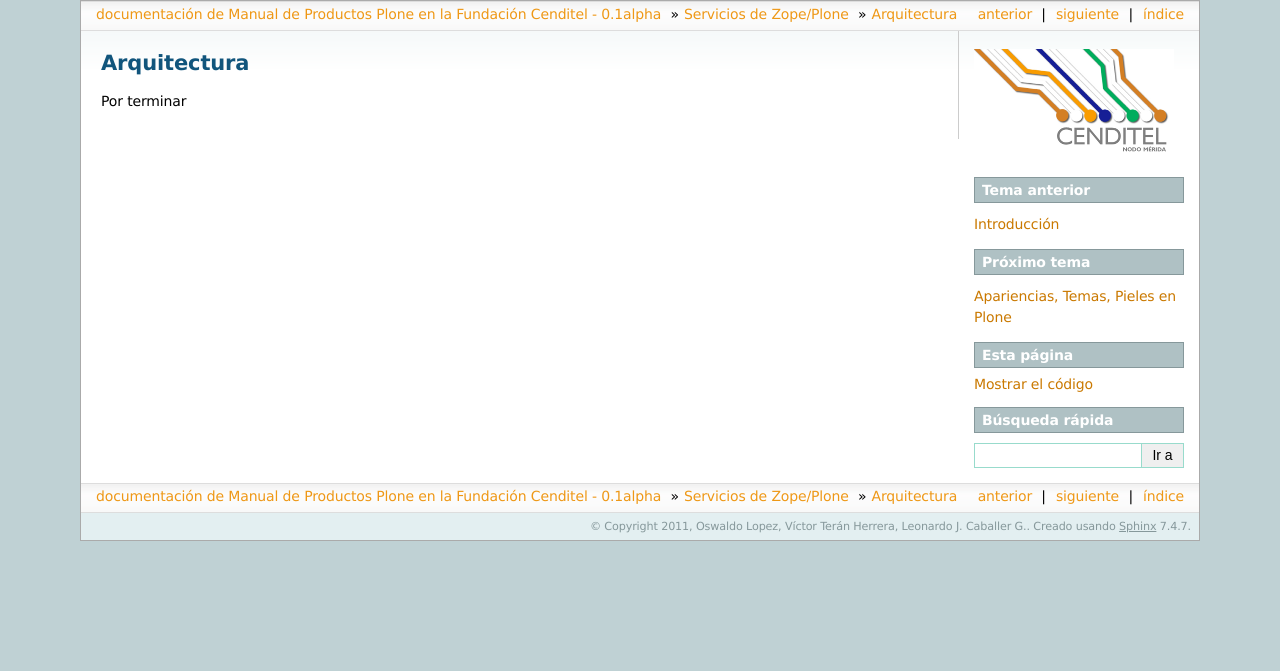
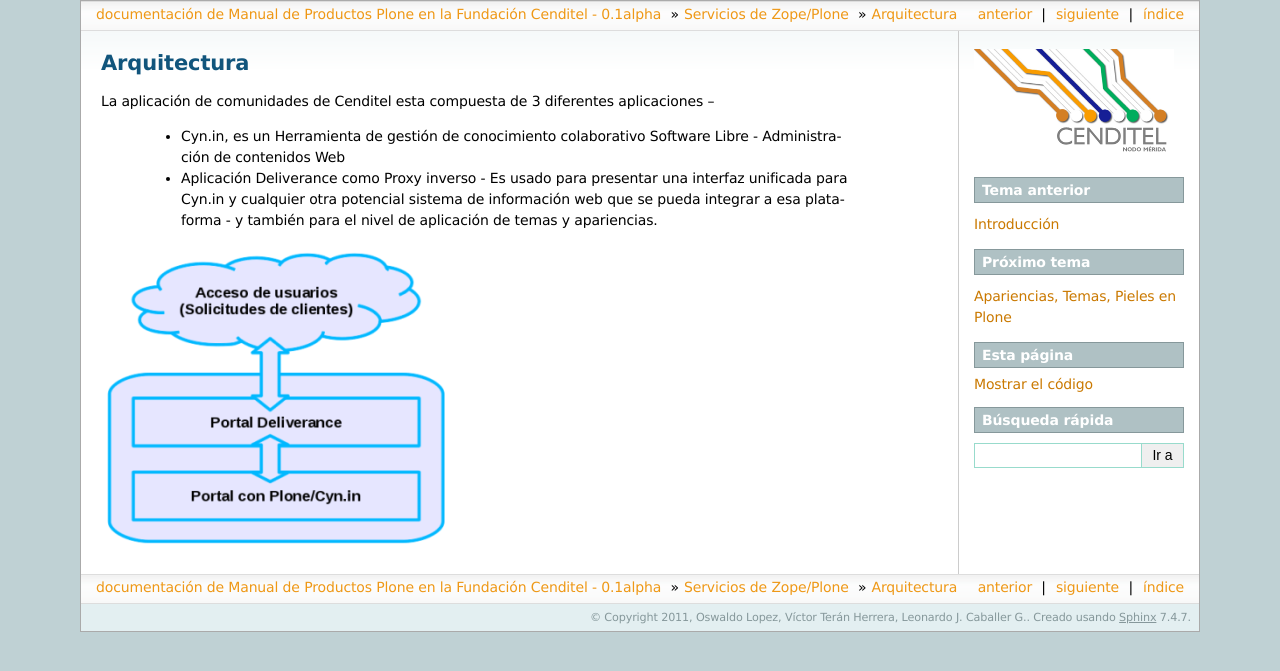
Before and after one commit to Cenditel/cenditel.docs, a Sphinx documentation site: the page built from source/servicios/arquitectura.rst, in a window 1280 px wide. Shown: the top 671 px of the page. Built offline with Sphinx 7.4.7, drawn with Linux system fonts in a browser that asks for light colours; formulas are drawn with MathJax 3.

Commit message:
Agregar descripcción basica sobre la arquitectura de componentes

```diff
--- a/source/servicios/arquitectura.rst
+++ b/source/servicios/arquitectura.rst
@@ -5,4 +5,9 @@
 Arquitectura
 ------------
 
-Por terminar
+La aplicación de comunidades de Cenditel esta compuesta de 3 diferentes aplicaciones --
+
+    * Cyn.in, es un Herramienta de gestión de conocimiento colaborativo Software Libre - Administración de contenidos Web
+    * Aplicación Deliverance como Proxy inverso - Es usado para presentar una interfaz unificada para Cyn.in y cualquier otra potencial sistema de información web que se pueda integrar a esa plataforma - y también para el nivel de aplicación de temas y apariencias.
+
+.. image:: ../_static/servicios_diagrama_comunidades.png
```
